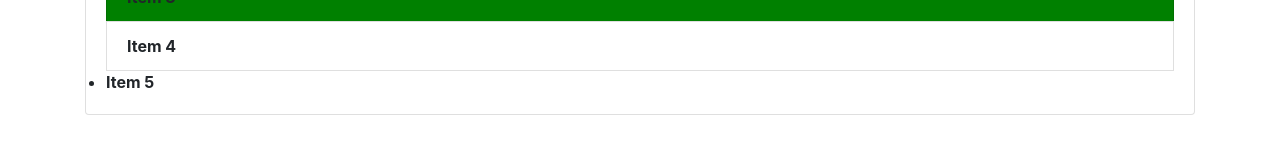
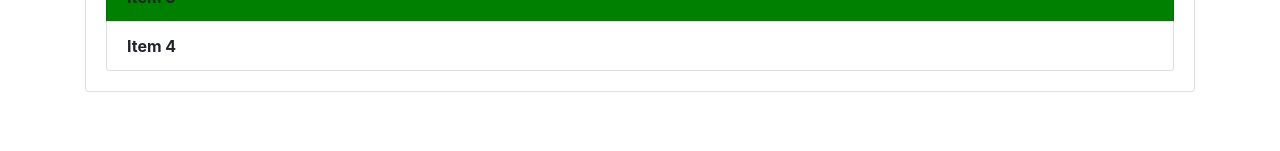
Before and after one commit to Kondurisrinivas/githubdemo, a plain HTML site: page index.html in a window 1280 px wide. Shown: the part 393-544 px from the top of the page. Drawn offline with nearby package versions, Linux system fonts and the light colour scheme.

Commit message:
QuerySelector

```diff
--- a/index.html
+++ b/index.html
@@ -26,7 +26,7 @@
       <li class="list-group-item">Item 2</li>
       <li class="list-group-item">Item 3</li>
       <li class="list-group-item">Item 4</li>
-      <li class="diffclass">Item 5</li>
+      <!-- <li class="diffclass">Item 5</li> -->
     </ul>
    </div>
   </div>
```
